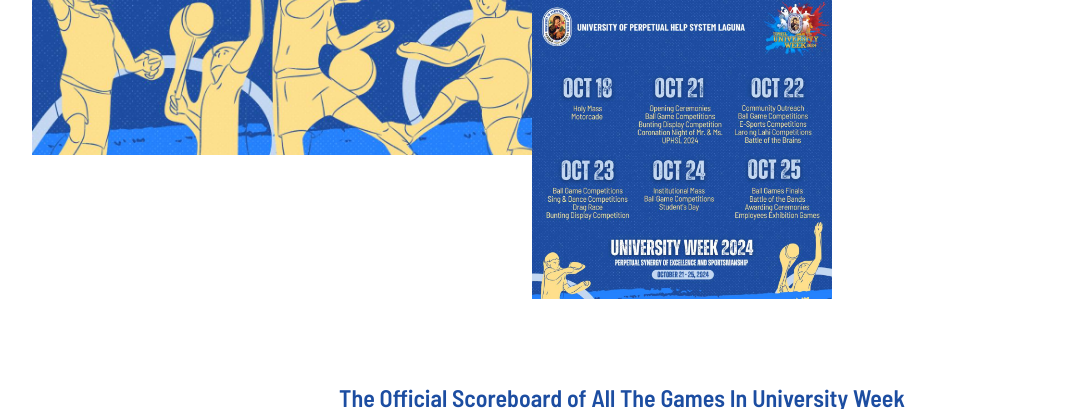
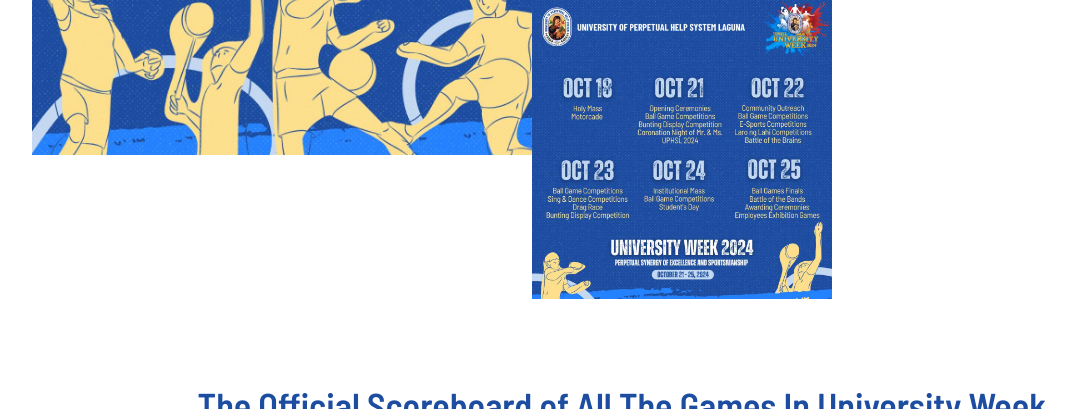
Before and after one commit to PerpetualWebAdmin/Perpetual, a PHP site: page /News-Updates/pages/UniversityWeek.html in a window 1280 px wide. Shown: the part 750-1159 px from the top of the page, without its empty margins (18-1093 px from the left). Run offline with PHP 8.4, Linux system fonts and the light colour scheme; some libraries are stand-ins or nearby versions; grey boxes are pictures that could not be loaded.

Commit message:
feat: Modified The Title Size

```diff
--- a/styles/UniversityWeek.css
+++ b/styles/UniversityWeek.css
@@ -63,6 +63,8 @@
 
   .introduction{
     text-align: center;
+    font-size: 1.5em;
+    padding-bottom: 30px;
     color: var(--default-back);
   }
   @media (width < 700px) {
```
